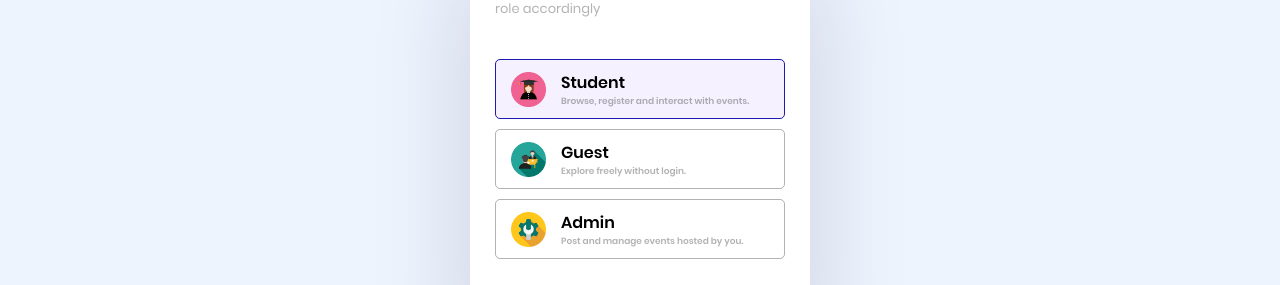
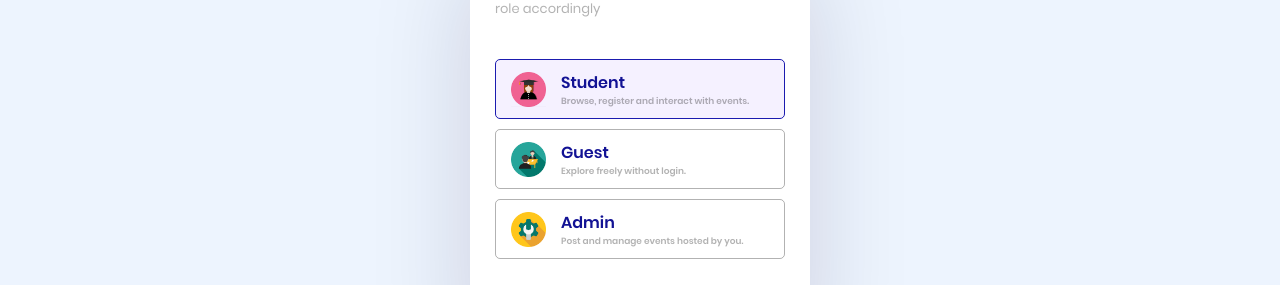
Before and after one commit to Aditya-0712/Eventify, a plain HTML site: page index.html in a window 1280 px wide. Shown: the part 220-505 px from the top of the page. Drawn offline with Linux system fonts and the light colour scheme.

Commit message:
color changes

```diff
--- a/public/index.css
+++ b/public/index.css
@@ -83,7 +83,7 @@ body
     display:flex;
     font-size: 16px;
     font-family: poppins-semibold;
-    color:black;
+    color:rgb(18, 18, 148);
     margin:auto auto auto 0px;
 }
 
```
